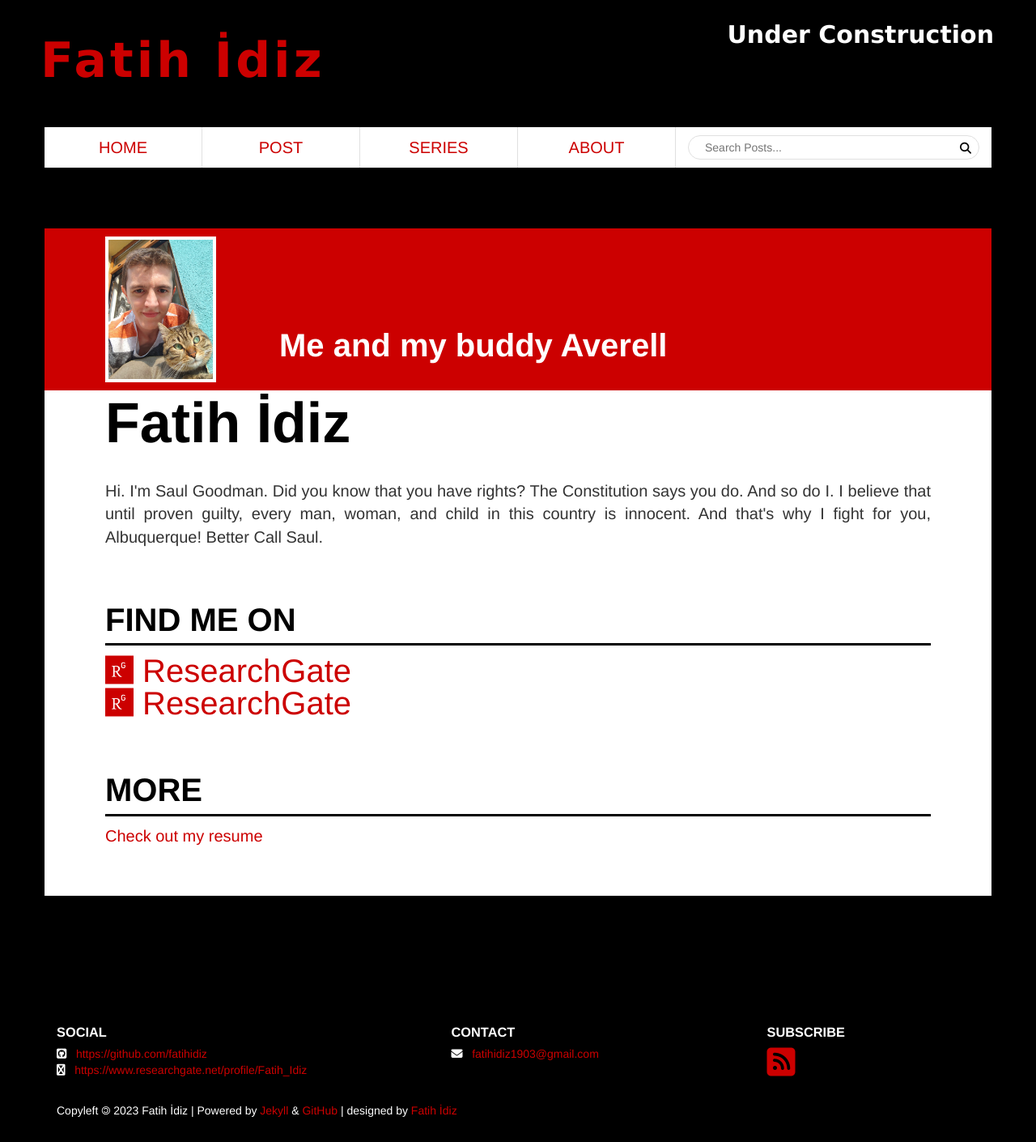
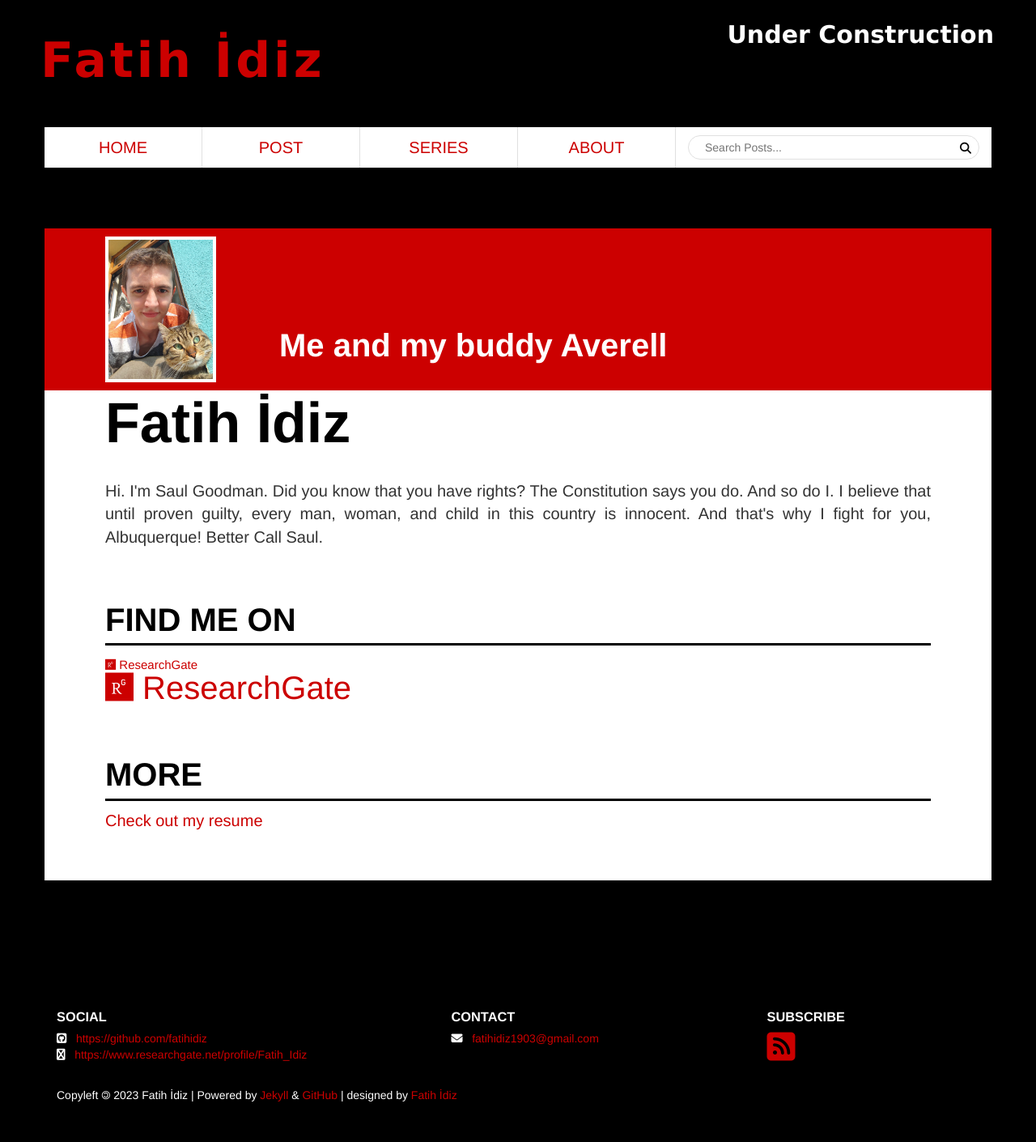
Before and after one commit to fatihidiz/fatihidiz-unifreak.github.io, a Jekyll site: the page built from about/index.html, in a window 1280 px wide. Shown: the whole page at 81% size. Built offline with Jekyll 4.4.1, drawn with Linux system fonts in a browser that asks for light colours; nearby versions of some CDN libraries.

Commit message:
Update index.html

```diff
--- a/about/index.html
+++ b/about/index.html
@@ -43,7 +43,7 @@ layout: default
           <li><p style="font-size:35px; line-height:1px;"> <a href="https://github.com/fatihidiz"><i class="fa-brands fa-square-github"></i> GitHub</a> </p></li>
           <li><p style="font-size:35px; line-height:1px;"> <a href="https://www.researchgate.net/profile/Fatih_Idiz"><i class="fa-brands fa-researchgate"></i> ResearchGate</a> </p></li>
           -->
-          <li> <a href="https://www.researchgate.net/profile/Fatih_Idiz"><i class="fa-brands fa-researchgate"></i> ResearchGate</a> </li><br>
+          <li> <a style="font-size:15px; line-height:10px;" href="https://www.researchgate.net/profile/Fatih_Idiz"><i class="fa-brands fa-researchgate"></i> ResearchGate</a> </li><br>
           <li> <a href="https://www.researchgate.net/profile/Fatih_Idiz"><i class="fa-brands fa-researchgate"></i> ResearchGate</a> </li>
         </ul>
     </section>
```
